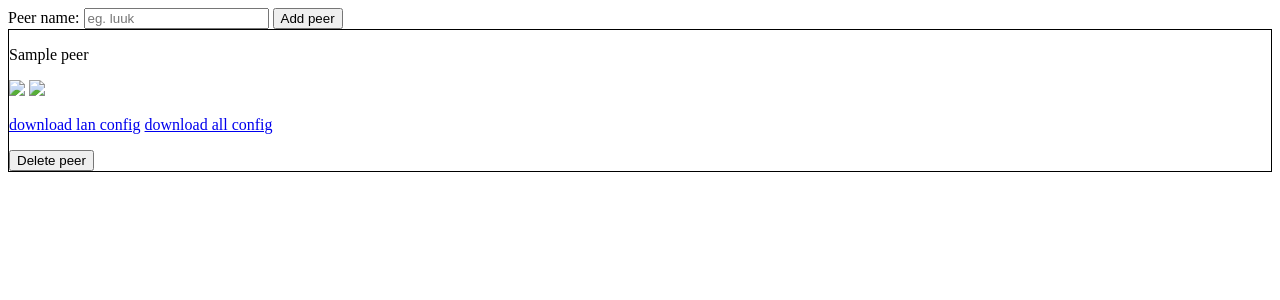
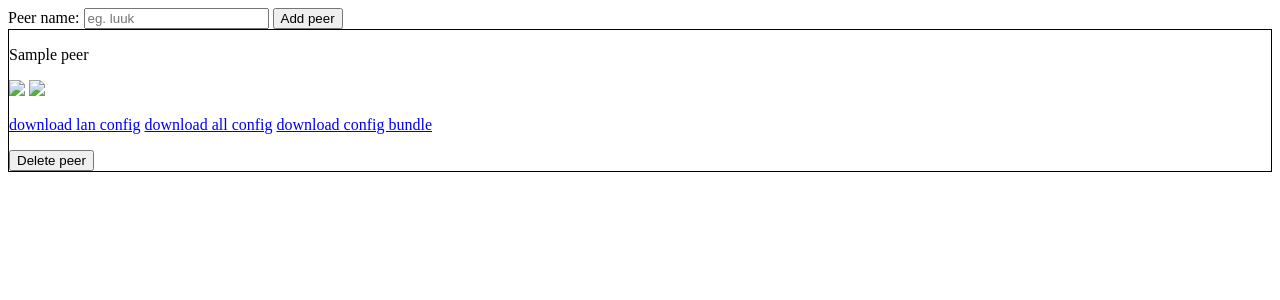
Before and after one commit to luuk00000000000000000000000000000000000/wg-webui, a Flask app: template templates/index.html in a window 1280 px wide. Shown: the top 300 px of the page. Run offline with Flask 3, Linux system fonts and the light colour scheme; the template is opened without the code that fills it: most values are stand-ins (such as "Sample title", 1, 10 or a date in 2020).

Commit message:
add function to get both config files as zip bundle

```diff
--- a/main.py
+++ b/main.py
@@ -3,6 +3,7 @@
 import re
 import base64
 import io
+import zipfile
 
 from flask import Flask, render_template, abort, redirect, url_for, request
 
@@ -178,6 +179,18 @@
 
     return qr_codes
 
+def generate_peer_config_bundle(peer_name):
+    peer_config_lan, peer_config_all = get_peer_configs(peer_name)
+
+    zip_buffer = io.BytesIO()
+
+    with zipfile.ZipFile(zip_buffer, "x", zipfile.ZIP_DEFLATED) as zip_file:
+        for file_name, data in [(f"{peer_name}-lan.conf", peer_config_lan),
+                                (f"{peer_name}-all.conf", peer_config_all)]:
+            zip_file.writestr(file_name, data)
+
+    return zip_buffer.getvalue()
+
 def sanitize_peer_name(peer_name):
     if not peer_name:
         return False
@@ -240,13 +253,16 @@
     if not peer_name:
         abort(400)
 
-    config_type = {"lan": 0, "all": 1}.get(config_type, -1)
+    config_type = {"lan": 0, "all": 1, "zip": 2}.get(config_type, -1)
     if config_type is -1:
         abort(404)
 
     peer_list = get_list_of_peers()
 
     if peer_name in peer_list:
-        return get_peer_configs(peer_name)[config_type]
+        if config_type is 2:
+            return generate_peer_config_bundle(peer_name)
+        else:
+            return get_peer_configs(peer_name)[config_type]
     else:
         abort(404)
--- a/templates/index.html
+++ b/templates/index.html
@@ -24,6 +24,7 @@
                 <p>
                     <a href="{{ url_for("get_config", config_type = "lan", peer_name = peer.name) }}" download="{{ peer.name }}-lan.conf">download lan config</a>
                     <a href="{{ url_for("get_config", config_type = "all", peer_name = peer.name) }}" download="{{ peer.name }}-all.conf">download all config</a>
+                    <a href="{{ url_for("get_config", config_type = "zip", peer_name = peer.name) }}" download="{{ peer.name }}-bundle.zip">download config bundle</a>
                 </p>
 
                 <form action="delete" method="post">
```
